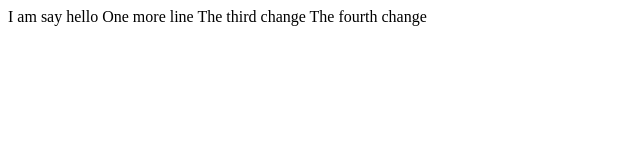
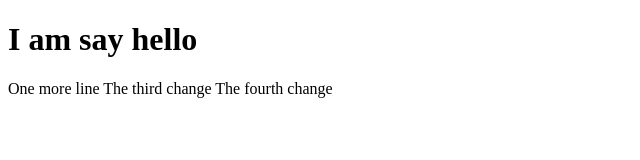
Before and after one commit to loredonrj/cs50course, a plain HTML site: page hello.html in a window 1280 px wide. Shown: the whole page, without its empty margins (0-640 px from the left). Drawn offline with Linux system fonts and the light colour scheme.

Commit message:
added h1

```diff
--- a/hello.html
+++ b/hello.html
@@ -4,7 +4,7 @@
 <title>hello!</title>
 </head>
 <body>
-    I am say hello
+    <h1>I am say hello</h1>
     One more line
     The third change
     The fourth change
```
